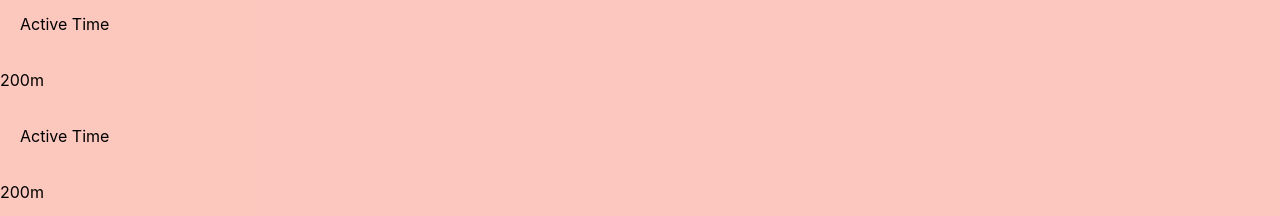
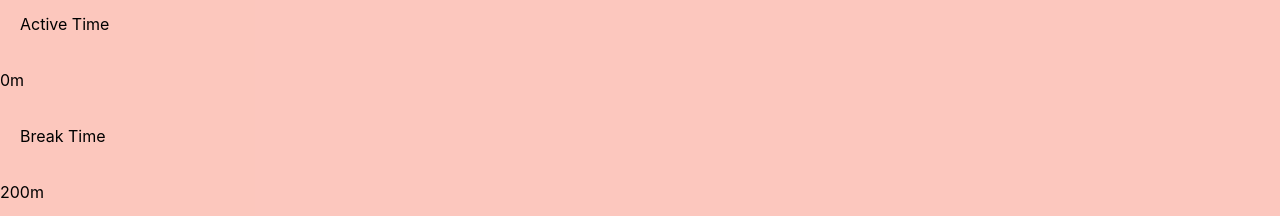
Before and after one commit to Diptisaha94/active-club, a React (Create React App) app: page / in a window 1280 px wide. Shown: the part 1572-1788 px from the top of the page. Built offline with nearby package versions, Linux system fonts and the light colour scheme; the HTML template or start-up script is replaced by a standard one.

Commit message:
active time calculate

```diff
--- a/src/componet/Menu.js
+++ b/src/componet/Menu.js
@@ -1,10 +1,10 @@
 import React from 'react';
 import Myinfo from './Myinfo';
 
-const Menu = () => {
+const Menu = (props) => {
     return (
         <div>
-           <Myinfo></Myinfo>
+           <Myinfo menu={props.menu}></Myinfo>
         </div>
     );
 };
--- a/src/componet/Myinfo.js
+++ b/src/componet/Myinfo.js
@@ -3,7 +3,7 @@ import './Myinfo.css';
 import pic from '../images/IMG_0806.JPG';
 import Break from './break';
 import Active from './active';
-const Myinfo = () => {
+const Myinfo = (props) => {
     return (
         <div className='info-container'>
             <div className="my-info">
@@ -11,7 +11,7 @@ const Myinfo = () => {
                 <h3>Dipti Rani</h3>
             </div>
             <Break></Break>
-            <Active></Active>
+            <Active menu={props.menu}></Active>
             <div className="text-center">
             <button className='btn btn-primary text-center'>Activity Completed</button>
             </div>
--- a/src/componet/active.js
+++ b/src/componet/active.js
@@ -1,15 +1,20 @@
 import React from 'react';
 import './active.css';
-const Active = () => {
+const Active = (props) => {
+    console.log(props.menu);
+    let activeTime = 0;
+    for (const active of props.menu) {
+        activeTime =activeTime+ active.time;
+    }
     return (
         <div>
             <h4>Activity Details</h4>
             <div className="bg-light d-flex justify-content-between align-items-center mb-4 rounded">
                 <p className='active-time'>Active Time</p>
-                <p className='time pe-3'>200m</p>
+                <p className='time pe-3'>{activeTime}m</p>
             </div>
             <div className="bg-light d-flex justify-content-between align-items-center mb-4 rounded">
-                <p className='active-time'>Active Time</p>
+                <p className='active-time'>Break Time</p>
                 <p className='time pe-3'>200m</p>
             </div>
         </div>
--- a/src/componet/card.js
+++ b/src/componet/card.js
@@ -1,7 +1,7 @@
 import React from 'react';
 import './card.css';
 
-const Card = ({card}) => {
+const Card = ({card,handleToclick}) => {
     return (
         <div>
            <div className="card card-width">
@@ -10,7 +10,7 @@ const Card = ({card}) => {
     <h5 className="card-title">{card.title}</h5>
     <p className="card-text">Some quick example text to build on the card title and make up the bulk of the card's content.</p>
     <h6>Time Required: {card.time}m</h6>
-    <button className="btn btn-primary">Add to list</button>
+    <button onClick={()=>handleToclick(card)} className="btn btn-primary">Add to list</button>
   </div>
 </div>
         </div>
--- a/src/componet/main.js
+++ b/src/componet/main.js
@@ -4,23 +4,29 @@ import Menu from './Menu';
 import './main.css';
 const Main = () => {
   const  [cards,setCard]=useState([]);
+  const [menu,setMenu]=useState([]);
 useEffect(()=>{
     fetch('data.json')
   .then(response => response.json())
   .then(data => setCard(data))
-},[])
+},[]);
+const handleToclick =(card)=>{
+    const newMenu = [...menu,card];
+    setMenu(newMenu);
+}
+//console.log(cards);
     return (
         <div className='main-container row'>
             <div className="col-lg-8">
                 <h1 className='text-bg-info'>My Nav</h1>
                 <div className="card-container">
                 {
-                    cards.map(card=><Card card={card} key={card.id}></Card>)
+                    cards.map(card=><Card handleToclick={handleToclick} card={card} key={card.id}></Card>)
                 }
                 </div>
             </div>
             <div className="col-lg-4 menu">
-                <Menu></Menu>
+                <Menu menu={menu}></Menu>
             </div>
         </div>
     );
```
